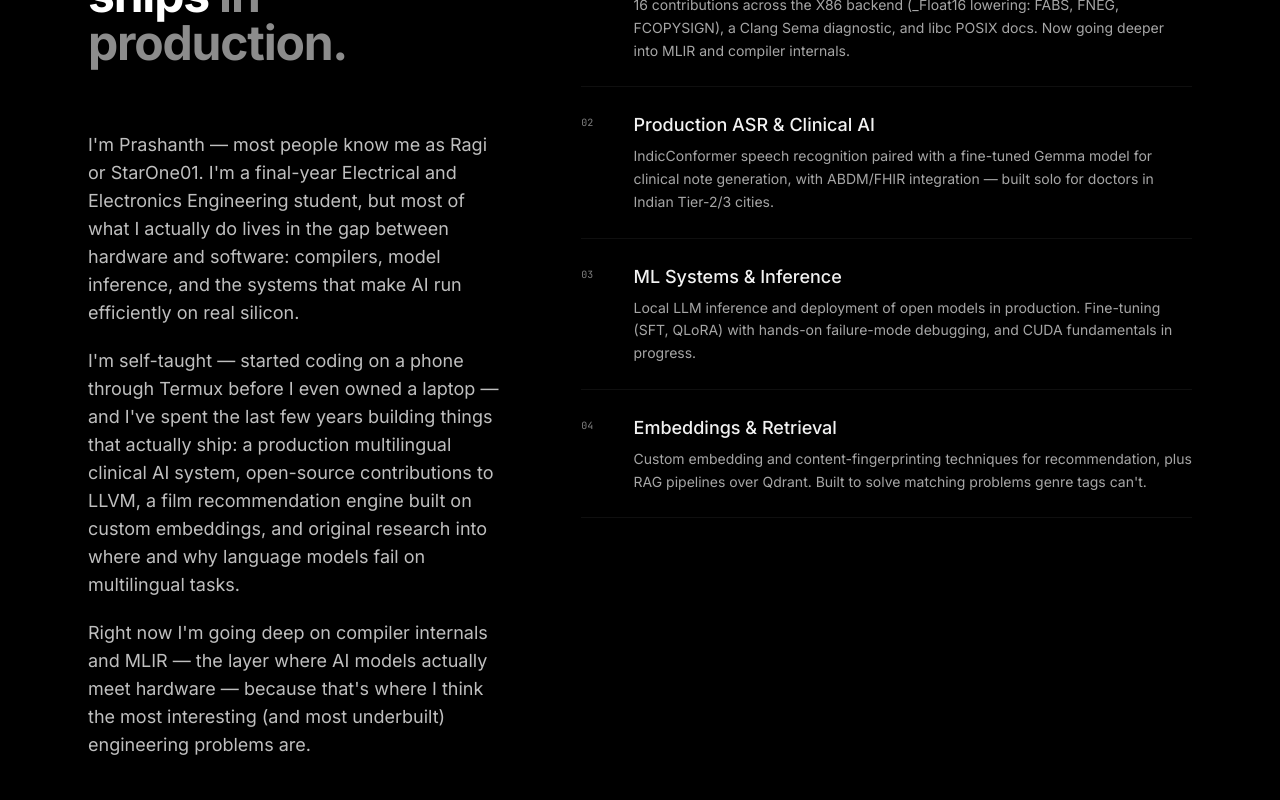
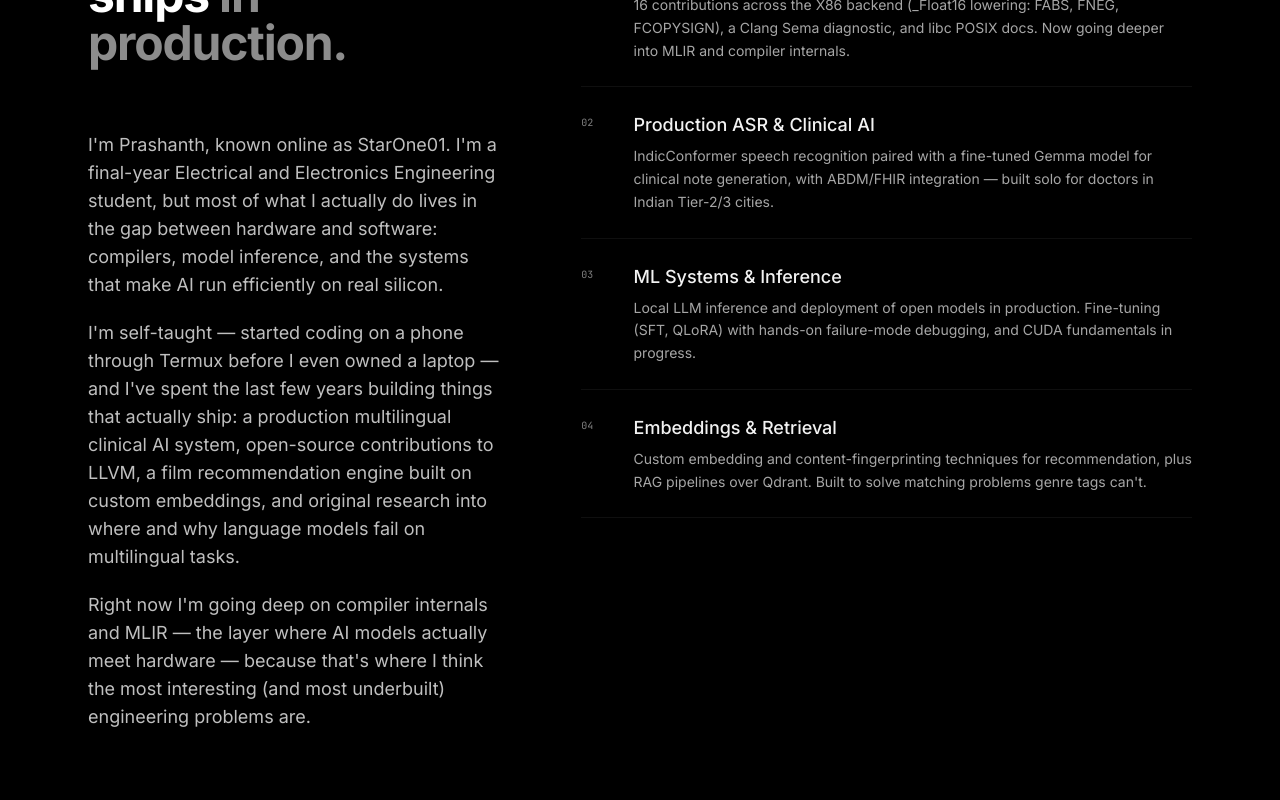
Before and after one commit to StarOne01/StarOne01.github.io, a Next.js app: page / in a window 1280 px wide. Shown: the part 1040-1840 px from the top of the page. Built offline with nearby package versions, Linux system fonts and the light colour scheme.

Commit message:
remove ragi nickname everywhere

```diff
--- a/src/app/layout.tsx
+++ b/src/app/layout.tsx
@@ -41,7 +41,6 @@ export const metadata: Metadata = {
   keywords: [
     "Prashanth",
     "StarOne01",
-    "Ragi",
     "Systems Engineer",
     "ML Systems Engineer",
     "LLVM",
--- a/src/data/site.ts
+++ b/src/data/site.ts
@@ -4,7 +4,7 @@ export const site = {
   role: "Systems Engineer",
   location: "Coimbatore, Tamil Nadu",
   bio: [
-    "I'm Prashanth — most people know me as Ragi or StarOne01. I'm a final-year Electrical and Electronics Engineering student, but most of what I actually do lives in the gap between hardware and software: compilers, model inference, and the systems that make AI run efficiently on real silicon.",
+    "I'm Prashanth, known online as StarOne01. I'm a final-year Electrical and Electronics Engineering student, but most of what I actually do lives in the gap between hardware and software: compilers, model inference, and the systems that make AI run efficiently on real silicon.",
     "I'm self-taught — started coding on a phone through Termux before I even owned a laptop — and I've spent the last few years building things that actually ship: a production multilingual clinical AI system, open-source contributions to LLVM, a film recommendation engine built on custom embeddings, and original research into where and why language models fail on multilingual tasks.",
     "Right now I'm going deep on compiler internals and MLIR — the layer where AI models actually meet hardware — because that's where I think the most interesting (and most underbuilt) engineering problems are.",
   ],
```
Also changed, not shown: public/llms-full.txt, public/llms.txt.
